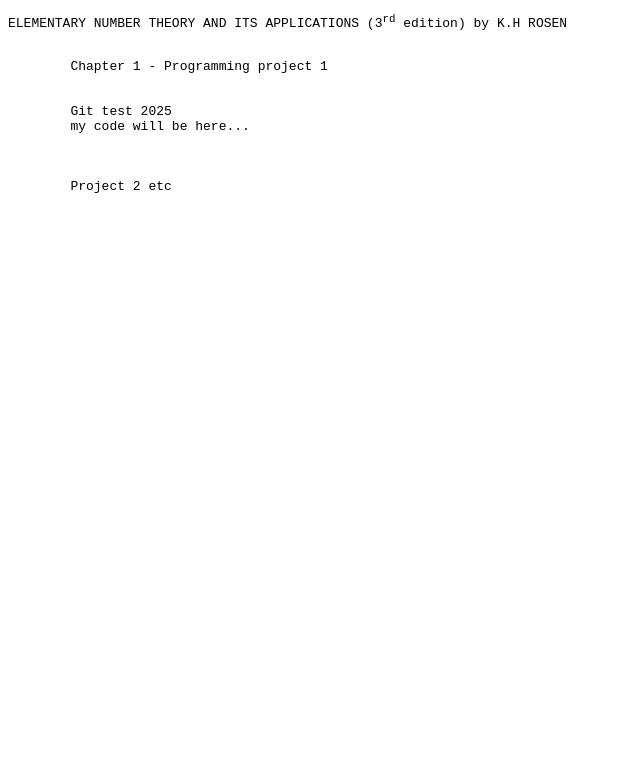
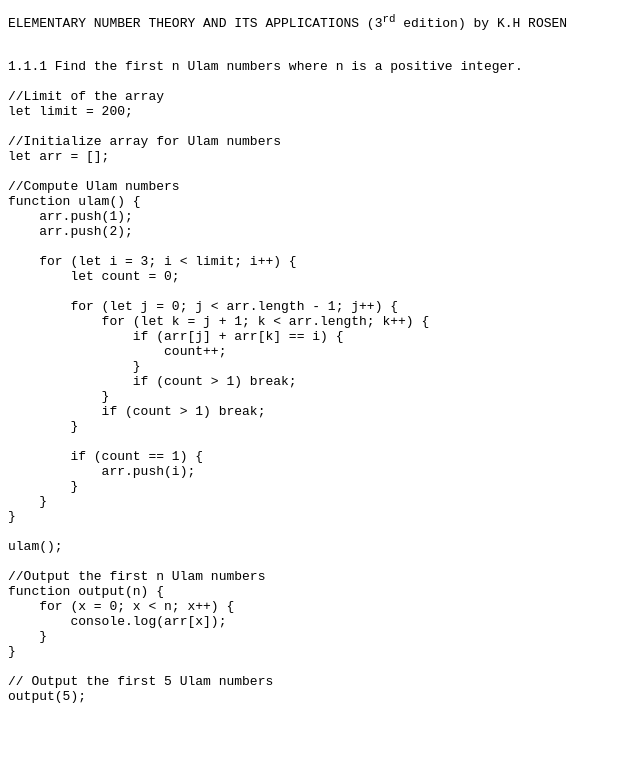
Before and after one commit to antoineftz/numbertheory, a plain HTML site: page index.html in a window 1280 px wide. Shown: the whole page, without its empty margins (0-640 px from the left). Drawn offline with Linux system fonts and the light colour scheme.

Commit message:
update March 14

```diff
--- a/index.html
+++ b/index.html
@@ -10,15 +10,52 @@
      <pre>ELEMENTARY NUMBER THEORY AND ITS APPLICATIONS (3<sup>rd</sup> edition) by K.H ROSEN</pre>
     <pre>
       <code>
-        Chapter 1 - Programming project 1
+1.1.1 Find the first n Ulam numbers where n is a positive integer.
 
+//Limit of the array
+let limit = 200;
 
-        Git test 2025
-        my code will be here...
+//Initialize array for Ulam numbers
+let arr = [];
 
-      </code>
+//Compute Ulam numbers
+function ulam() {
+    arr.push(1);
+    arr.push(2);
+
+    for (let i = 3; i < limit; i++) {
+        let count = 0;
+
+        for (let j = 0; j < arr.length - 1; j++) {
+            for (let k = j + 1; k < arr.length; k++) {
+                if (arr[j] + arr[k] == i) {
+                    count++;
+                }
+                if (count > 1) break;
+            }
+            if (count > 1) break;
+        }
+
+        if (count == 1) {
+            arr.push(i);
+        }
+    }
+}
+
+ulam();
+
+//Output the first n Ulam numbers
+function output(n) {
+    for (x = 0; x < n; x++) {
+        console.log(arr[x]);
+    }
+}
+
+// Output the first 5 Ulam numbers
+output(5);
+</code>
       <code>
-        Project 2 etc
+
       </code>
     </pre>
 
```
